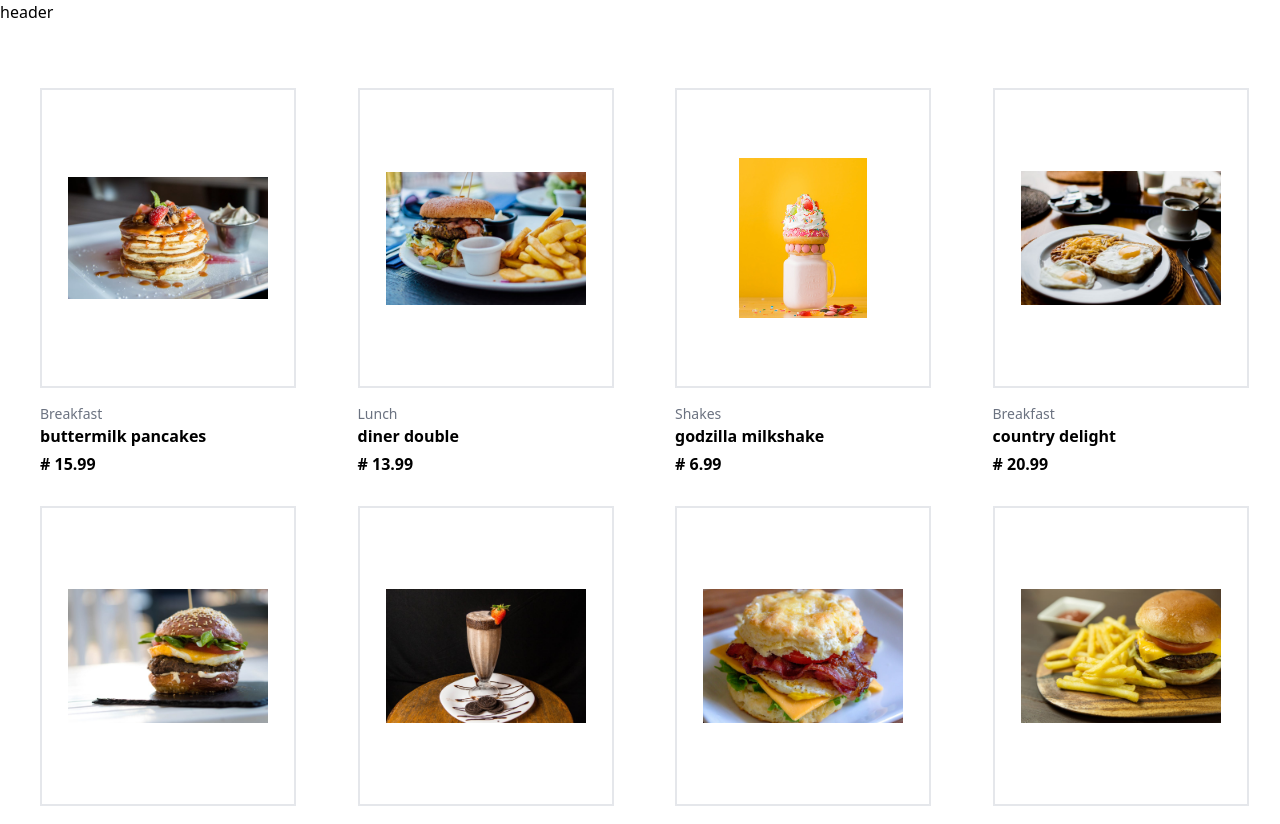
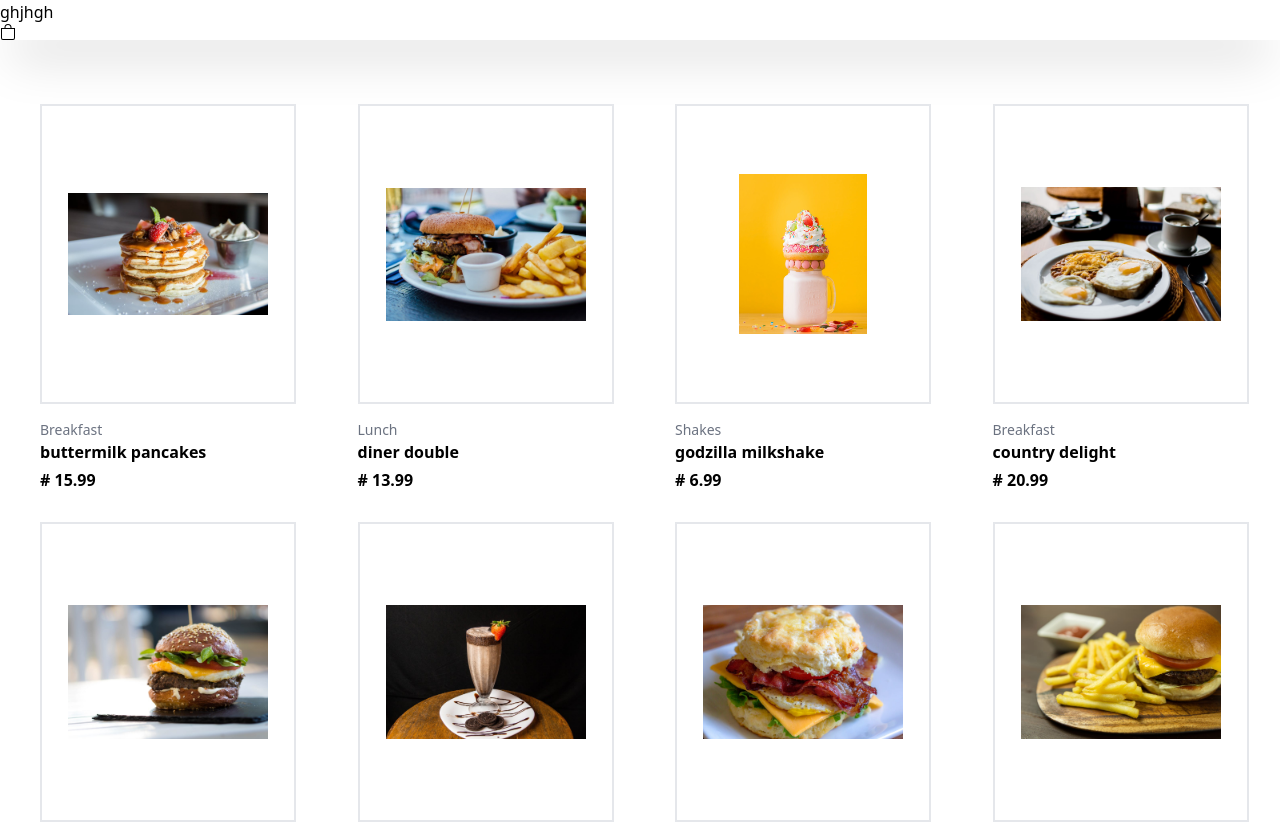
Before and after one commit to chibokaxavier/regal-e-commerce, a Next.js app: page / in a window 1280 px wide. Shown: the top 824 px of the page. Built offline with nearby package versions, Linux system fonts and the light colour scheme.

Commit message:
sidebar done

```diff
--- /dev/null
+++ b/components/Cartitem.tsx
@@ -0,0 +1,9 @@
+import React from 'react'
+
+const Cartitem = () => {
+  return (
+    <div>Cartitem</div>
+  )
+}
+
+export default Cartitem
--- a/components/Header.tsx
+++ b/components/Header.tsx
@@ -1,14 +1,21 @@
-import React from "react";
+import { SidebarContext } from "@/contexts/SidebarContext";
+import React, { useContext } from "react";
+import { BsBag } from "react-icons/bs";
 
 const Header = () => {
+  const { isOpen, setIsOpen } = useContext(SidebarContext);
   return (
     <>
-      <header>
-        <div></div>
-        <div></div>
-        <div>header</div>
-        <div></div>
-        <div></div>
+      <header className="bg-white shadow-2xl z-50">
+        <div>ghjhgh</div>
+        <div
+          onClick={() => {
+            setIsOpen(!isOpen);
+          }}
+          className="cursor-pointer"
+        >
+          <BsBag />
+        </div>
       </header>
     </>
   );
--- /dev/null
+++ b/components/Sidebar.tsx
@@ -0,0 +1,20 @@
+import React, { useContext } from "react";
+import Link from "next/link";
+import { IoMdArrowForward } from "react-icons/io";
+import { FiTrash2 } from "react-icons/fi";
+import Cartitem from "./Cartitem";
+import { SidebarContext } from "@/contexts/SidebarContext";
+
+const Sidebar = () => {
+  const { isOpen, handleClose } = useContext(SidebarContext);
+  return (
+    <div className={`${isOpen? "right-0" : "-right-full"} w-full h-full bg-white top-0 fixed shadow-2xl md:w-[35vw] xl:max-w-[30vw] duration-300 z-30 px-4 lg:px-[35px]`} >
+      <div className="flex items-center justify-between py-6 border-b ">
+<div className="uppercase text-sm font-semibold">Shopping Bag (0)</div>
+<div className="cursor-pointer w-8  h-8 flex justify-center items-center" onClick={handleClose}><IoMdArrowForward/></div>
+      </div>
+    </div>
+  );
+};
+
+export default Sidebar;
--- /dev/null
+++ b/contexts/SidebarContext.tsx
@@ -0,0 +1,41 @@
+import { any } from "prop-types";
+import React, {
+  useEffect,
+  useState,
+  createContext,
+  useContext,
+  useMemo,
+} from "react";
+
+interface Props {
+  children: React.ReactNode;
+}
+interface ISideBar {
+  isOpen: boolean;
+  handleClose: any;
+  setIsOpen: any;
+}
+
+export const SidebarContext = createContext<ISideBar>({
+  isOpen: false,
+  setIsOpen: false,
+  handleClose: any,
+});
+const SidebarProvider = ({ children }: Props) => {
+  const [isOpen, setIsOpen] = useState(false);
+  const handleClose = () => {
+    setIsOpen(false);
+  };
+  const memoedValue = useMemo(
+    () => ({ isOpen, setIsOpen, handleClose }),
+    [isOpen, setIsOpen, handleClose]
+  );
+  return (
+    <SidebarContext.Provider value={memoedValue}>
+      {" "}
+      {children}
+    </SidebarContext.Provider>
+  );
+};
+
+export default SidebarProvider;
--- a/package.json
+++ b/package.json
@@ -17,6 +17,7 @@
     "next": "13.2.3",
     "react": "18.2.0",
     "react-dom": "18.2.0",
+    "react-icons": "^4.8.0",
     "recoil": "^0.7.7",
     "typescript": "4.9.5"
   },
--- a/pages/_app.tsx
+++ b/pages/_app.tsx
@@ -1,15 +1,18 @@
 import Layout from "@/components/Layout";
-import ProductProvider, { ProductContext } from "@/contexts/ProductContext";
+// import ProductProvider, { ProductContext } from "@/contexts/ProductContext";
+import SidebarProvider, { SidebarContext } from "@/contexts/SidebarContext";
 import "@/styles/globals.css";
 import type { AppProps } from "next/app";
 import { RecoilRoot } from "recoil";
 
 export default function App({ Component, pageProps }: AppProps) {
   return (
-    // <ProductProvider children={''}>
-      <Layout children={""}>
-        <Component {...pageProps} />
-      </Layout>
-    // </ProductProvider>
+    <SidebarProvider children={""}>
+    {/* <ProductProvider children={""}> */}
+        <Layout children={""}>
+          <Component {...pageProps} />
+        </Layout>
+      {/* </ProductProvider> */}
+    </SidebarProvider>
   );
 }
--- a/pages/index.tsx
+++ b/pages/index.tsx
@@ -11,6 +11,7 @@ import React, {
 import Product from "@/components/Product";
 import menu from "@/data";
 import Link from "next/link";
+import Sidebar from "@/components/Sidebar";
 
 export default function Home() {
   console.log(menu)
@@ -35,6 +36,7 @@ export default function Home() {
           </div>
         </section>
       </div>
+      <Sidebar/>
     </>
   );
 }
```
Also changed, not shown: contexts/CartitemContext.tsx (added, +9 -0 lines), 1 other file (tests, documents, lock files or other folders).
